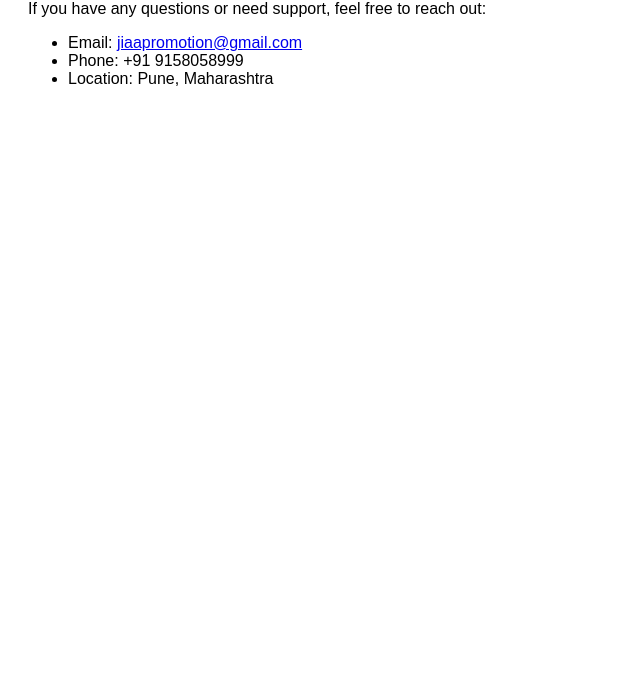
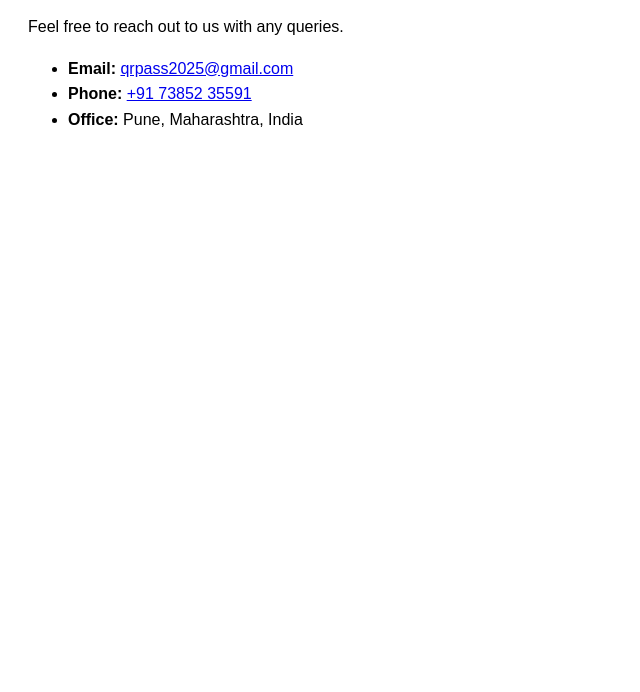
Before and after one commit to jiaapromotion/qrpass-landing-page, a website: page contact.html in a window 1280 px wide. Shown: the part 108-800 px from the top of the page, without its empty margins (0-640 px from the left). Drawn offline with Linux system fonts and the light colour scheme.

```diff
--- a/contact.html
+++ b/contact.html
@@ -1,18 +1,21 @@
-
+<!-- contact.html -->
 <!DOCTYPE html>
 <html lang="en">
 <head>
   <meta charset="UTF-8" />
   <title>Contact Us - QRPass</title>
-  <style>body { font-family: Arial; padding: 20px; }</style>
+  <style>
+    body { font-family: Arial, sans-serif; padding: 20px; line-height: 1.6; }
+    h1 { color: #2a72d4; }
+  </style>
 </head>
 <body>
   <h1>Contact Us</h1>
-  <p>If you have any questions or need support, feel free to reach out:</p>
+  <p>Feel free to reach out to us with any queries.</p>
   <ul>
-    <li>Email: <a href="mailto:jiaapromotion@gmail.com">jiaapromotion@gmail.com</a></li>
-    <li>Phone: +91 9158058999</li>
-    <li>Location: Pune, Maharashtra</li>
+    <li><strong>Email:</strong> <a href="mailto:qrpass2025@gmail.com">qrpass2025@gmail.com</a></li>
+    <li><strong>Phone:</strong> <a href="tel:+917385235591">+91 73852 35591</a></li>
+    <li><strong>Office:</strong> Pune, Maharashtra, India</li>
   </ul>
 </body>
 </html>
```
